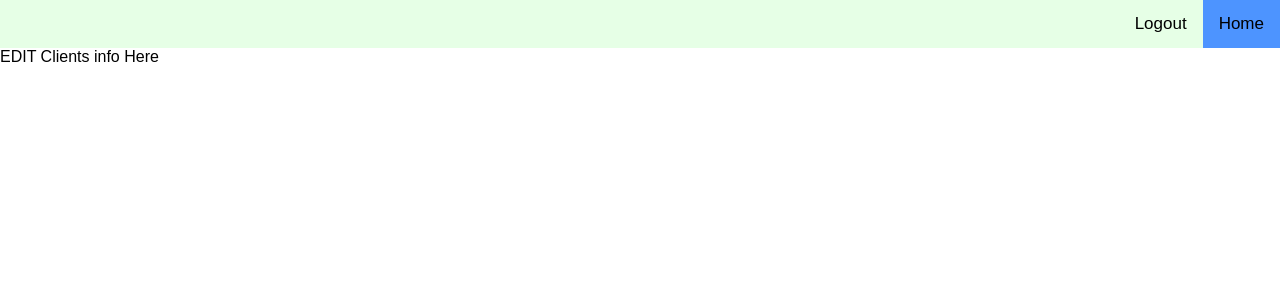
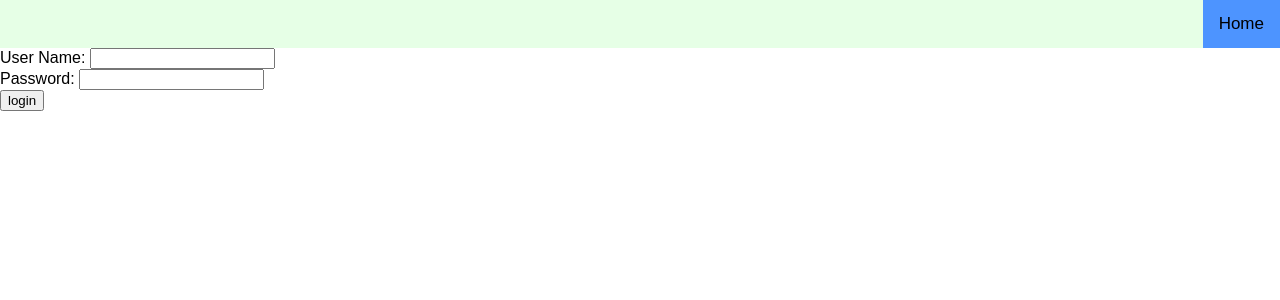
Before and after one commit to kerchinger/DogWalkerRegistration_COMP353, a PHP site: page /admin/admin.php?editClients in a window 1280 px wide. Shown: the top 300 px of the page. Run offline with PHP 8.4, Linux system fonts and the light colour scheme; a user stored in the database is signed in; data comes from the database, SQL or seed files in the repository; data that the repository does not hold is empty.

Commit message:
I only did stuff to Admin page (and i never uploaded what elie showed us

```diff
--- a/admin/admin.php
+++ b/admin/admin.php
@@ -2,11 +2,17 @@
 So each admin will be the administrator for for a group of walkers(which is based on Zip Code), and the admin will be able to also edit client data for each invidual walker
  -->
 <?php
-include $_SERVER['DOCUMENT_ROOT'].'/DogWalkerRegistration_COMP353/admin/header_admin.php';
+include $_SERVER['DOCUMENT_ROOT'].'/DogWalkerRegistration_COMP353/header.php';
 include $_SERVER['DOCUMENT_ROOT'].'/DogWalkerRegistration_COMP353/includes/db.inc.php';
+include_once $_SERVER['DOCUMENT_ROOT'].'/DogWalkerRegistration_COMP353/login/checkPwdUsr.php';
 
 
-session_start();
+if (isUserLoggedIn() == FALSE)
+{
+  include 'admin_login.php';
+  exit();
+}
+
 $username = $_SESSION['userlogin'];
 
 try{
--- a/admin/admin_login.php
+++ b/admin/admin_login.php
@@ -1,4 +1,5 @@
-<?php include $_SERVER['DOCUMENT_ROOT'].'/DogWalkerRegistration_COMP353/header.php' ?>
+<?php include_once $_SERVER['DOCUMENT_ROOT'].'/DogWalkerRegistration_COMP353/login/checkPwdUsr.php';
+ ?>
 <!DOCTYPE html>
 <html lang="en">
   <head>
@@ -6,14 +7,28 @@
     <title>Enter your user name and password:</title>
   </head>
   <body>
-    <form action="checkPwd.php" method="GET">
+    <form action="" method="GET">
       <div><label for="userlogin">User Name:
         <input type="text" name="userlogin" id="userlogin"></label>
       </div>
       <div><label for="userpwd">Password:
         <input type="text" name="userpwd" id="userpwd"></label>
       </div>
-      <div><input type="submit" value="login"></div>
+      <div><input type="submit" name="submit1" value="login"></div>
+      <?php
+      if(isset($_GET['submit1'])){
+      $userlogin = $_GET['userlogin'];
+      $userpwd = $_GET['userpwd'];
+
+      if(!checkUserPassword($userlogin, $userpwd, 0)){
+        header('Location: login_failed.php');
+        exit;
+      }else{
+        header('Location: admin.php');
+        exit;
+      }
+      }
+       ?>
     </form>
   </body>
 </html>
--- a/admin/checkPwd.php
+++ b/admin/checkPwd.php
@@ -1,4 +1,4 @@
-<?php include $_SERVER['DOCUMENT_ROOT'].'/DogWalkerRegistration_COMP353/admin/header_admin.php' ?>
+<?php include $_SERVER['DOCUMENT_ROOT'].'/DogWalkerRegistration_COMP353/header.php' ?>
 <?php
 include $_SERVER['DOCUMENT_ROOT'].'/DogWalkerRegistration_COMP353/includes/db.inc.php';
 ?>
--- a/admin/editClientsInfo.php
+++ b/admin/editClientsInfo.php
@@ -1,5 +1,11 @@
 <?php
-echo "EDIT Clients info Here";
-$dogwalkerID_X =  $_POST['editClients'];
-echo $dogwalkerID_X;
+include $_SERVER['DOCUMENT_ROOT'].'/DogWalkerRegistration_COMP353/includes/db.inc.php';
+include_once $_SERVER['DOCUMENT_ROOT'].'/DogWalkerRegistration_COMP353/login/checkPwdUsr.php';
+
+if (isUserLoggedIn() == FALSE)
+{
+  include 'admin_login.php';
+  exit();
+}
+
  ?>
--- a/admin/header_admin.php
+++ /dev/null
@@ -1,44 +0,0 @@
-<!DOCTYPE html>
-<html>
-<head>
-<meta name="viewport" content="width=device-width, initial-scale=1">
-<style>
-body {
-  margin: 0;
-  font-family: Arial, Helvetica, sans-serif;
-}
-
-.topnav {
-  overflow: hidden;
-  background-color: #e6ffe6;
-}
-
-.topnav a {
-  float: right;
-  color:  black;
-  text-align: center;
-  padding: 14px 16px;
-  text-decoration: none;
-  font-size: 17px;
-}
-
-.topnav a:hover {
-  background-color: purple;
-  color: black;
-}
-
-.topnav a.active {
-  background-color:  #4d94ff;
-  color: black;
-}
-</style>
-</head>
-<body>
-
-<div class="topnav">
-  <a class="active" href=/DogWalkerRegistration_COMP353/index.php>Home</a>
-  <a href=/DogWalkerRegistration_COMP353/admin/admin_login.php>Logout</a>
-</div>
-
-</body>
-</html>
--- a/admin/login_failed.php
+++ b/admin/login_failed.php
@@ -11,7 +11,7 @@
        <input id='btn' name="retry" type='submit' value='retry'>
      <?php
      if(isset($_POST['retry'])){
-       header("Location: admin_login.php");
+       header("Location: admin.php");
      } ?>
      </form>
    </body>
--- a/header.php
+++ b/header.php
@@ -36,8 +36,8 @@ body {
 <body>
 
 <div class="topnav">
-  <a class="active" href=/DogWalkerRegistration_COMP353/index.php>Home</a>
-  <a href=/DogWalkerRegistration_COMP353/admin/admin_login.php>Admin</a>
+<a class="active" href=/DogWalkerRegistration_COMP353/index.php>Home</a>
+  <!--  <a href=/DogWalkerRegistration_COMP353/admin/admin_login.php>admin</a>-->
 </div>
 
 </body>
--- a/index.php
+++ b/index.php
@@ -38,7 +38,7 @@ Although you can use them, for a more unique website, replace these images with
             <div class="collapse navbar-collapse" id="navbar">
                 <ul class="nav navbar-nav navbar-right">
                     <li>
-                        <a href="admin/admin_login.php">Admin</a>
+                        <a href="admin/admin.php">Admin</a>
                     </li>
                     <!-- <li>
                         <a href=#>Another_button?</a> <!-- WE CAN ATTACH ANOTHER PHP DOCUMENT at #
@@ -64,6 +64,8 @@ Although you can use them, for a more unique website, replace these images with
 <?php
 
 include $_SERVER['DOCUMENT_ROOT'].'/DogWalkerRegistration_COMP353/includes/db.inc.php';
+include_once $_SERVER['DOCUMENT_ROOT'].'/DogWalkerRegistration_COMP353/login/checkPwdUsr.php';
+logoutUser();
 
 Try
 {
--- /dev/null
+++ b/login/checkPwdUsr.php
@@ -0,0 +1,62 @@
+<?php
+
+
+function checkUserPassword($userlogin, $userpwd, $admin_reserve){
+  include $_SERVER['DOCUMENT_ROOT'].'/DogWalkerRegistration_COMP353/includes/db.inc.php';
+
+  try {
+    $sql2 = 'SELECT * FROM dogwalker_admin WHERE username = ?';
+    $userx = $pdo->prepare($sql2);
+    } catch (PDOException $e2) {
+    $error = 'Error fetching departments: ' . $e2->getMessage();
+    include $_SERVER['DOCUMENT_ROOT'].'/DogWalkerRegistration_COMP353/errors/error.php';
+    exit();
+  }
+    $userx->execute([$userlogin]);
+    $user11 = $userx->fetch();
+    if (password_verify($userpwd,$user11['password'])){
+      session_start();
+      $_SESSION['userlogin'] = $userlogin;
+      $_SESSION['loggedIn'] = true;
+      $_SESSION['userpwd'] = $userlogin;
+      $_SESSION['bussiness_ID'] = $user11['bussiness_ID'];
+      $_SESSION['zip_code'] = $user11['zip_code'];
+
+       return true;
+        }
+    else {
+      session_start();
+            unset($_SESSION['userlogin']);
+            unset($_SESSION['loggedIn']);
+            unset($_SESSION['userpwd']);
+            unset($_SESSION['bussiness_ID']);
+            unset($_SESSION['zip_code']);
+      return false;
+   }
+ }
+
+
+function isUserLoggedIn(){
+  if(!isset($_SESSION))
+    {
+        session_start();
+    }
+
+  if(isset($_SESSION['loggedIn'])){
+    return true;
+  }else {
+    return false;
+  }
+}
+
+function logoutUser(){
+  session_start();
+  unset($_SESSION['userlogin']);
+  unset($_SESSION['loggedIn']);
+  unset($_SESSION['userpwd']);
+  unset($_SESSION['bussiness_ID']);
+  unset($_SESSION['zip_code']);
+
+}
+
+?>
--- a/reserve/reserve.php
+++ b/reserve/reserve.php
@@ -12,9 +12,15 @@ if(isset($_GET['reservation'])){
 
 
 try{
+  //Ask for clarification on writing it
   $query = "(SELECT client_ID FROM client WHERE username = '{$username}')";
   $sql2 = "SELECT * FROM reservation WHERE client_ID= {$query}";
   $reservATIONS= $pdo->query($sql2);
+
+
+  /*
+  SELECT * FROM client WHERE client_ID IN (SELECT client_ID FROM reservation WHERE reservation_date="");
+  */
 }
 catch (PDOException $e3)
 {
--- a/reserve/reserve_home.html.php
+++ b/reserve/reserve_home.html.php
@@ -1,4 +1,5 @@
 <?php include $_SERVER['DOCUMENT_ROOT'].'/DogWalkerRegistration_COMP353/includes/db.inc.php';
+// use a more complex query/like create a table and use a join.
  ?>
 <html>
   <head>
```
Also changed, not shown: DogWalkingER-V4-3.xml (added, +1 -0 lines), admin/editSchedule.php (+7 -0 lines), admin/editWalkerInfo.php (+8 -0 lines).
